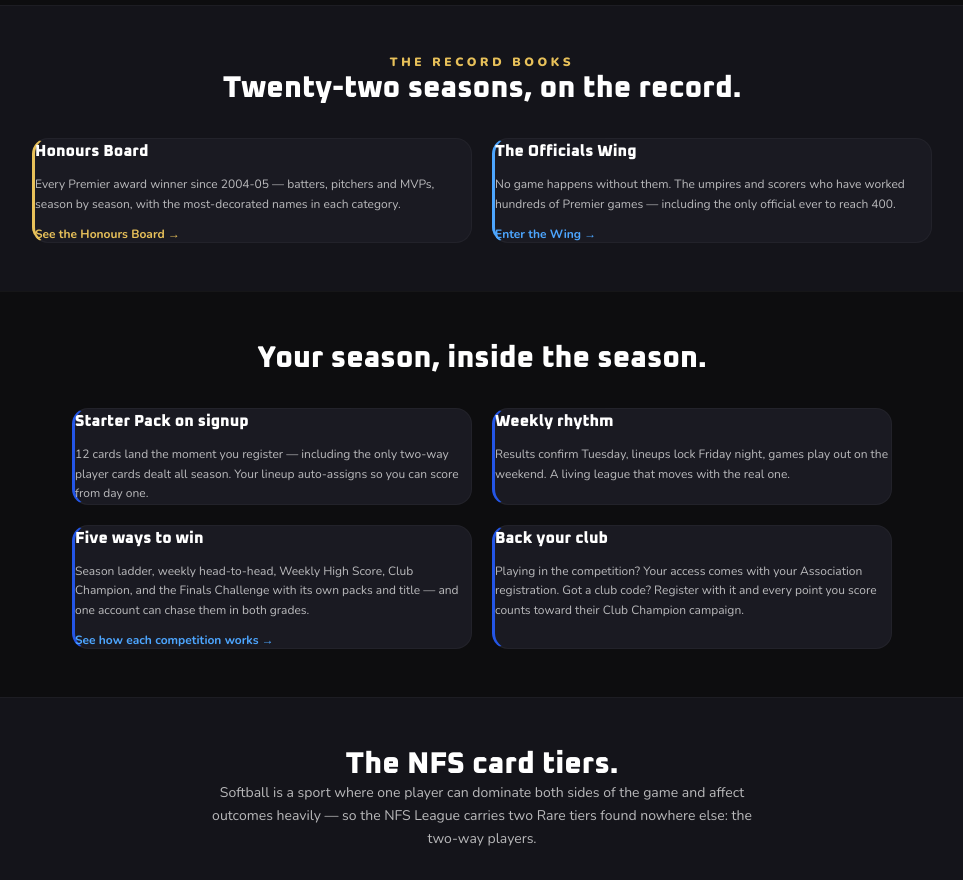
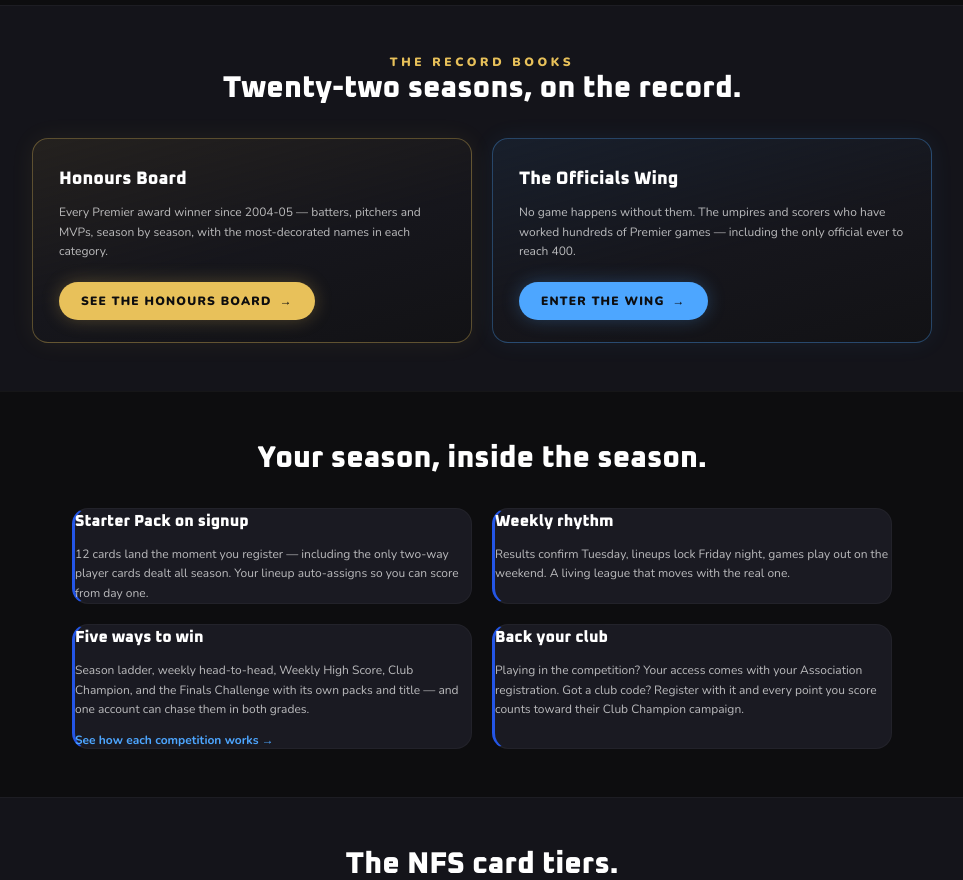
Before and after one commit to N8Nuks/grassrootsfantasy, a Next.js app: page /nfs in a window 1280 px wide. Shown: the part 1040-1920 px from the top of the page, without its empty margins (158-1121 px from the left). Built offline with nearby package versions, Linux system fonts and the light colour scheme; no server answers.

Commit message:
NFS: make the Record Books cards read as destinations

```diff
--- a/app/nfs/page.tsx
+++ b/app/nfs/page.tsx
@@ -100,22 +100,32 @@ export default function NFS() {
             </h2>
           </div>
           <div className="grid gap-4 sm:gap-5 sm:grid-cols-2">
-            <a href="/nfs/honours" className="rounded-2xl p-6 flex flex-col gap-3 text-left transition-all hover:scale-[1.01]"
-              style={{ background: '#1A1A22', border: '1px solid #ffffff0a', borderLeft: `3px solid ${GOLD}` }}>
-              <h3 className="text-base font-black text-white" style={{ fontFamily: 'var(--font-heading)' }}>Honours Board</h3>
-              <p className="text-xs text-white/70 leading-relaxed">
-                Every Premier award winner since 2004-05 — batters, pitchers and MVPs, season by season, with the most-decorated names in each category.
-              </p>
-              <span className="text-xs font-bold" style={{ color: GOLD }}>See the Honours Board →</span>
-            </a>
-            <a href="/nfs/officials" className="rounded-2xl p-6 flex flex-col gap-3 text-left transition-all hover:scale-[1.01]"
-              style={{ background: '#1A1A22', border: '1px solid #ffffff0a', borderLeft: `3px solid ${SILVER}` }}>
-              <h3 className="text-base font-black text-white" style={{ fontFamily: 'var(--font-heading)' }}>The Officials Wing</h3>
-              <p className="text-xs text-white/70 leading-relaxed">
-                No game happens without them. The umpires and scorers who have worked hundreds of Premier games — including the only official ever to reach 400.
-              </p>
-              <span className="text-xs font-bold" style={{ color: SILVER }}>Enter the Wing →</span>
-            </a>
+            {[
+              { href: '/nfs/honours', accent: GOLD, title: 'Honours Board', cta: 'See the Honours Board',
+                d: 'Every Premier award winner since 2004-05 — batters, pitchers and MVPs, season by season, with the most-decorated names in each category.' },
+              { href: '/nfs/officials', accent: SILVER, title: 'The Officials Wing', cta: 'Enter the Wing',
+                d: 'No game happens without them. The umpires and scorers who have worked hundreds of Premier games — including the only official ever to reach 400.' },
+            ].map(c => (
+              <a key={c.href} href={c.href}
+                className="group rounded-2xl flex flex-col text-left transition-all hover:scale-[1.015]"
+                style={{
+                  background: `linear-gradient(165deg, ${c.accent}14 0%, #16161C 55%, #121215 100%)`,
+                  border: `1px solid ${c.accent}55`,
+                  boxShadow: `0 0 24px ${c.accent}12`,
+                  padding: '26px 26px 22px',
+                }}>
+                <h3 className="text-lg font-black text-white" style={{ fontFamily: 'var(--font-heading)', marginBottom: '10px' }}>
+                  {c.title}
+                </h3>
+                <p className="text-xs text-white/70 leading-relaxed" style={{ marginBottom: '20px' }}>{c.d}</p>
+                {/* Reads as a button, not a footnote */}
+                <span className="inline-flex items-center gap-2 self-start rounded-full text-xs font-black uppercase tracking-widest transition-all"
+                  style={{ color: '#0D0D0F', background: c.accent, padding: '11px 22px', boxShadow: `0 0 18px ${c.accent}45` }}>
+                  {c.cta}
+                  <span className="transition-transform group-hover:translate-x-1">→</span>
+                </span>
+              </a>
+            ))}
           </div>
         </div>
       </section>
```
